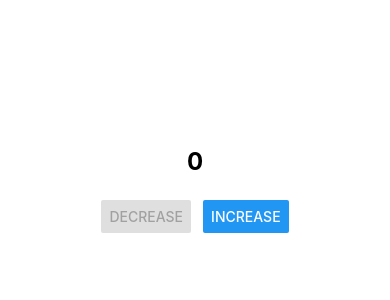
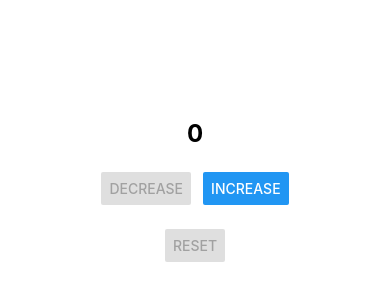
Before and after one commit to devnur-org/rn-expo-counter, a React Native app: screen / in a window 390 px wide. Shown: the part 232-532 px from the top of the page. Built offline with nearby package versions, Linux system fonts and the light colour scheme.

Commit message:
feat: add reset functionality with validation

```diff
--- a/App.tsx
+++ b/App.tsx
@@ -12,6 +12,10 @@ export default function App() {
     setCount((prevState: number) => prevState - 1);
   }
 
+  function reset() {
+    setCount(0);
+  }
+
   return (
     <View style={styles.container}>
       <Text style={styles.countText}>{count}</Text>
@@ -19,6 +23,7 @@ export default function App() {
         <Button title="Decrease" onPress={decrement} disabled={count === 0} />
         <Button title="Increase" onPress={increment} />
       </View>
+      <Button title="Reset" onPress={reset} disabled={count === 0} />
     </View>
   );
 }
```
